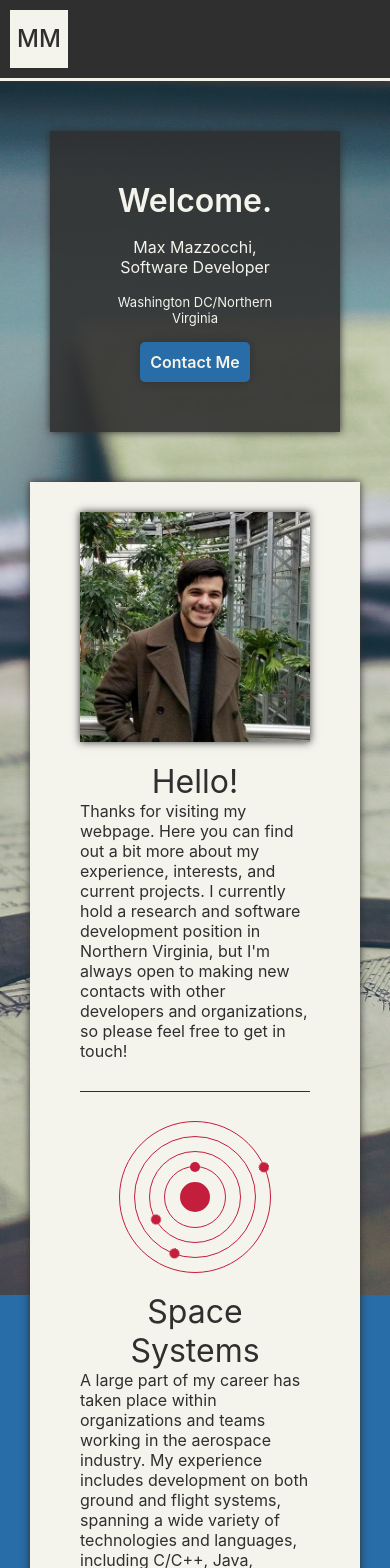
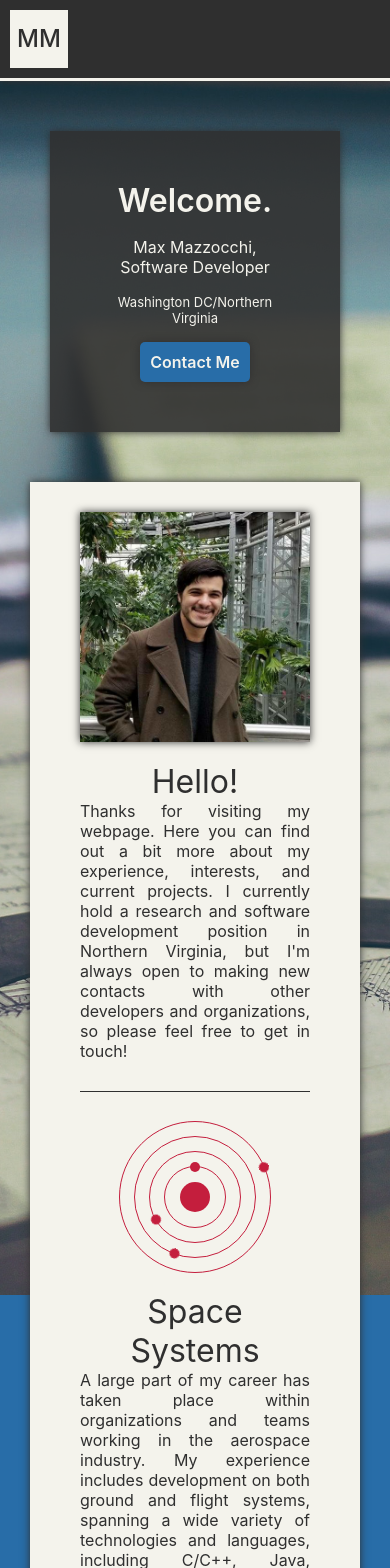
Before and after one commit to MMazzocchi/mmazzocchi.github.io, a React (Create React App) app: page / in a window 390 px wide. Shown: the top 1568 px of the page. Built offline with nearby package versions, Linux system fonts and the light colour scheme.

Commit message:
Justify text on small screens.

```diff
--- a/src/site/home/sections/Text.js
+++ b/src/site/home/sections/Text.js
@@ -13,6 +13,9 @@ const styles = {
   [`@media (max-width: ${ breakpoints.md })`]: {
     title: {
       'text-align': 'center',
+    },
+    text: {
+      'text-align': 'justify',
     }
   }
 };
```
